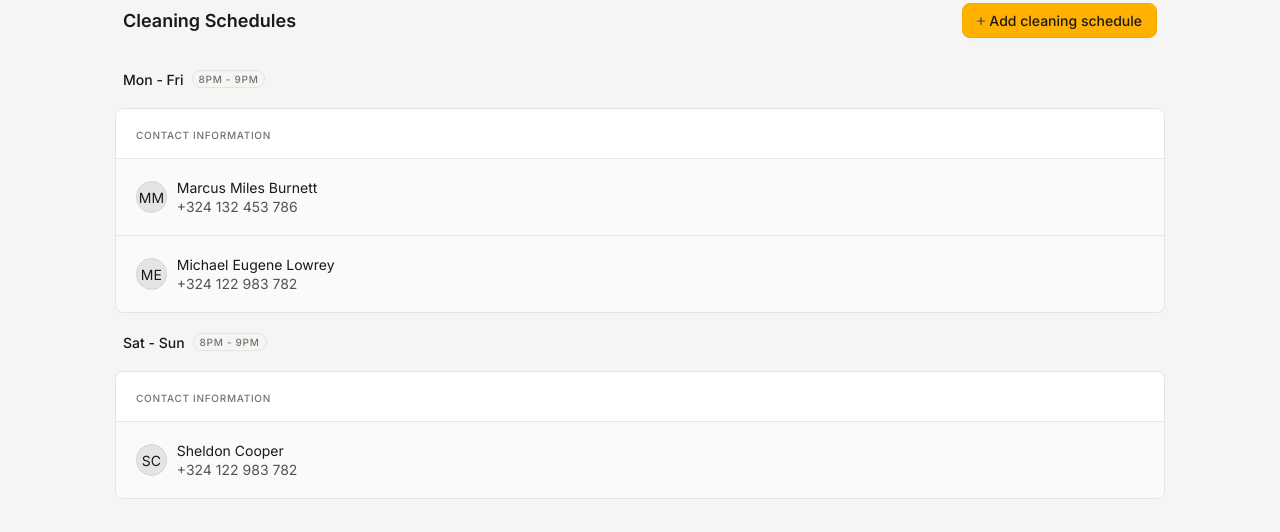
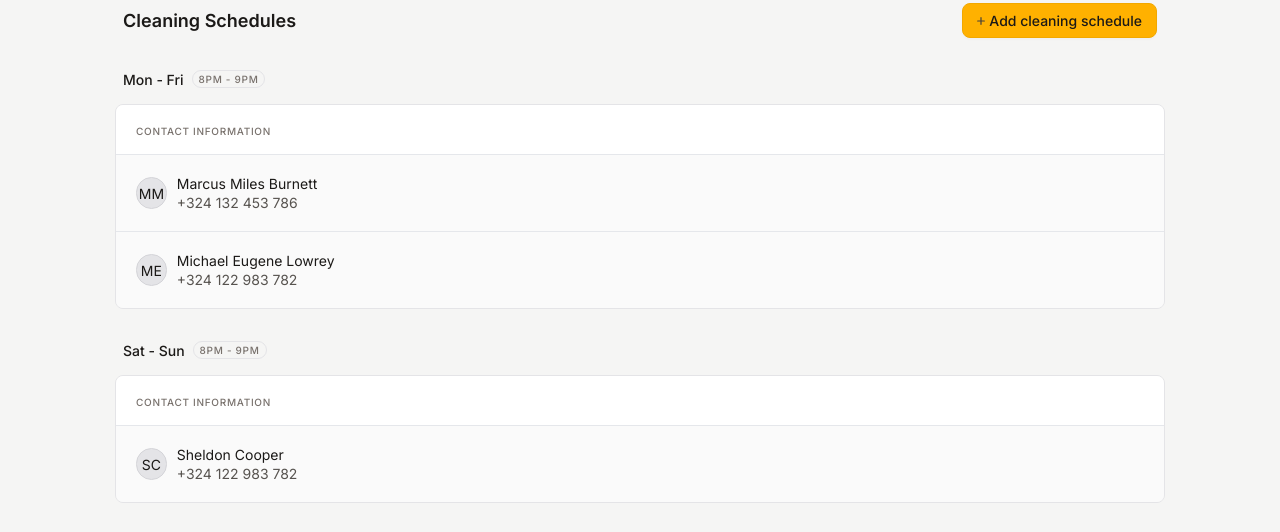
Before and after one commit to sabinabale/company, a Next.js app: page /clients/client-details in a window 1280 px wide. Shown: the part 366-898 px from the top of the page. Before the commit the page ends 865 px from the top, so only its background shows below. Built offline with nearby package versions, Linux system fonts and the light colour scheme.

Commit message:
cleaner card margins

```diff
--- a/src/components/cards/CleanersCard.tsx
+++ b/src/components/cards/CleanersCard.tsx
@@ -39,19 +39,16 @@ export default function CleanersCard() {
   };
 
   return (
-    <div className="[ flex flex-col gap-5 ]">
+    <>
       {cardProps.map((card) => (
-        <>
-          <div className="[ flex items-center gap-2 px-2 ]">
+        <div key={card.title} className="mb-8">
+          <div className="[ flex items-center gap-2 px-2 mb-4 ]">
             <span className="font-medium">{card.cleaningDays}</span>
             <h6 className="[ px-1.5 py-0.5 rounded-full border border-zinc-200 ]">
               {card.cleaningTime}
             </h6>
           </div>
-          <div
-            key={card.title}
-            className="[ w-full overflow-hidden border rounded-lg border-zinc-200 ]"
-          >
+          <div className="[ w-full overflow-hidden border rounded-lg border-zinc-200 ]">
             <div className="[ py-4 px-5 bg-white ]">
               <h6>{card.title}</h6>
             </div>
@@ -74,8 +71,8 @@ export default function CleanersCard() {
               </div>
             </div>
           </div>
-        </>
+        </div>
       ))}
-    </div>
+    </>
   );
 }
```
